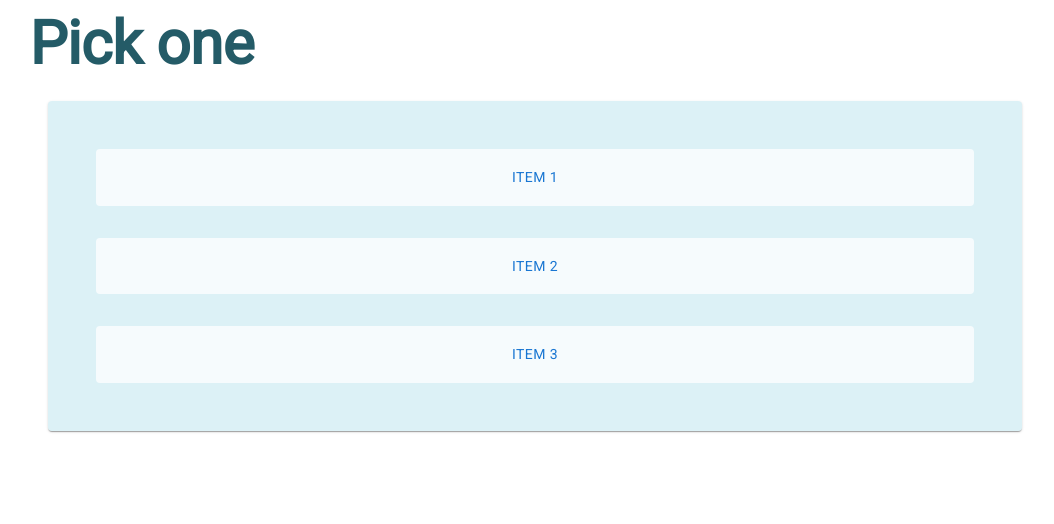
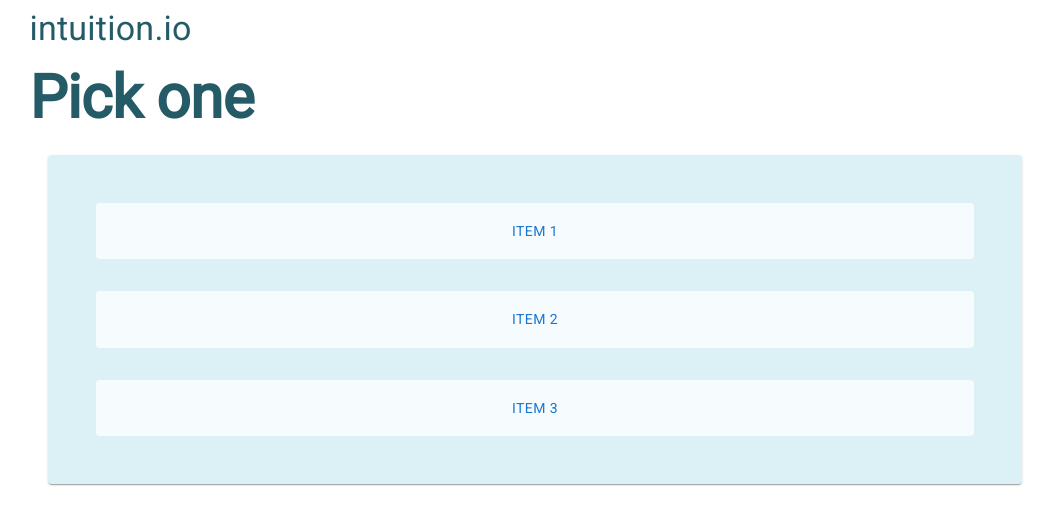
Before and after one commit to KimSamsCarmona/intuition, a React (Create React App) app: page / in a window 1280 px wide. Shown: the top 524 px of the page, without its empty margins (105-1159 px from the left). Built offline with nearby package versions, Linux system fonts and the light colour scheme.

Commit message:
setup app title and style

```diff
--- a/src/App.js
+++ b/src/App.js
@@ -1,11 +1,24 @@
 import React from 'react';
 import '@fontsource/roboto';
+import { Box, Typography } from '@mui/material'
 
 import { GameComponent } from './Components/GameComponent';
 
 function App() {
   return (
+  <Box
+    style={{ width: '80%' }}
+    sx={{
+      alignContent: 'center',
+      mx: 'auto',
+      borderRadius: 1,
+    }}
+  >
+    <Typography variant='h4' componenet='h1' gutterBottom style={{ color: '#245B67' }}>
+      intuition.io
+    </Typography>
     <GameComponent />
+  </Box>
   );
 }
 
--- a/src/Components/GameComponent.js
+++ b/src/Components/GameComponent.js
@@ -27,13 +27,7 @@ function Item(props) {
 
 export const GameComponent = () => {
   return (
-    <Box
-      style={{ width: '80%' }}
-      sx={{
-        alignContent: 'center',
-        mx: 'auto',
-        borderRadius: 1,
-    }}>
+    <div>
       <Typography variant='h2' gutterBottom style={{ color: '#245B67', fontWeight: '900' }}>
       Pick one
     </Typography>
@@ -52,6 +46,6 @@ export const GameComponent = () => {
       <Button sx={{ bgcolor: '#FFFFFFBF', p:2, m:2 }}>Item 2</Button>
       <Button sx={{ bgcolor: '#FFFFFFBF', p:2, m:2 }}>Item 3</Button>
     </Card>
-  </Box>
+  </div>
   );
 }
```
Lines whose indentation alone changed are shown as unchanged.
